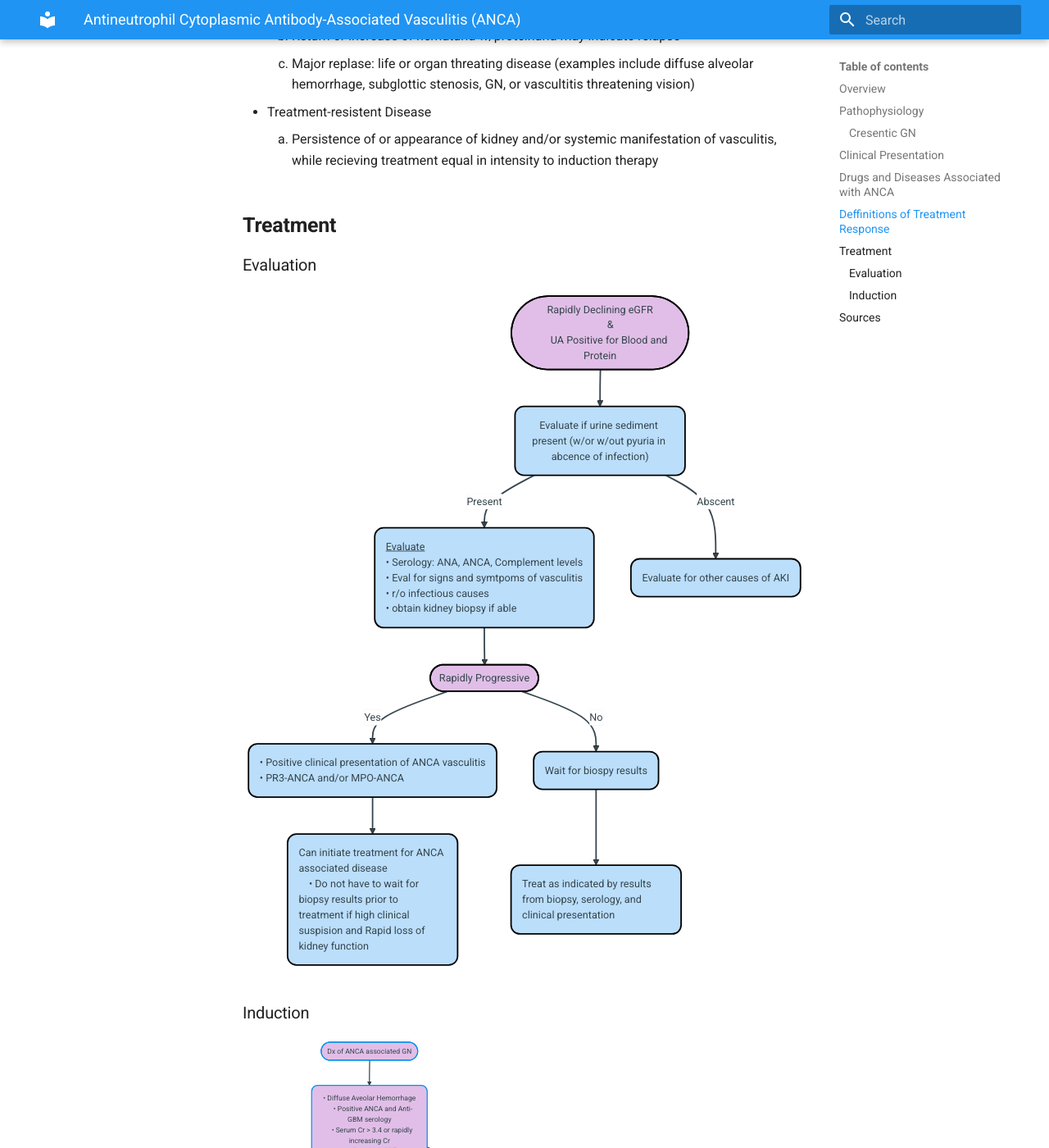
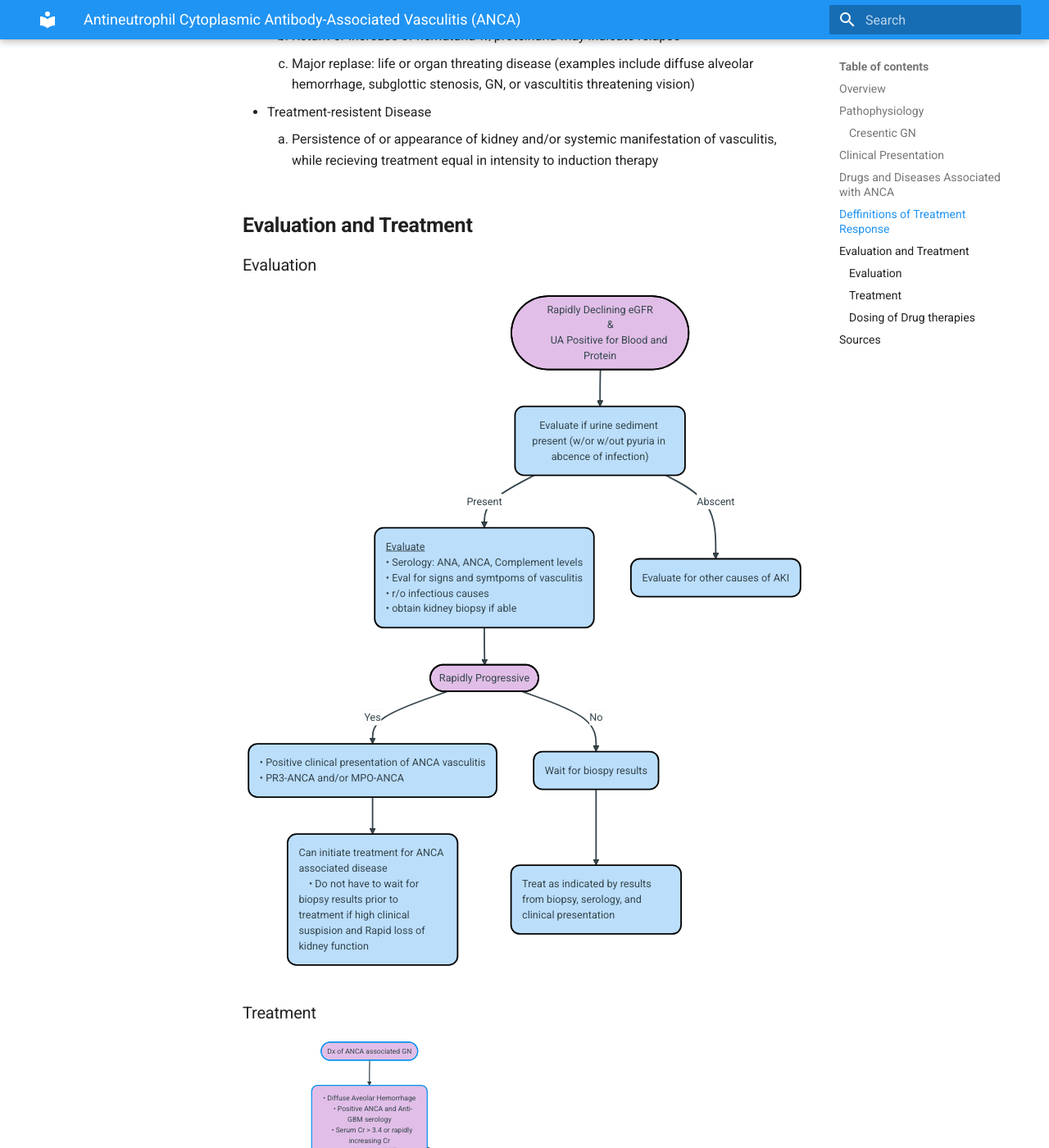
Before and after one commit to TTUNEPH2025/GN, an MkDocs documentation site: the page built from docs/ANCA.md, in a window 1280 px wide and 1400 px high, scrolled down 3022 px. Shown: the whole window at 82% size. Built offline with MkDocs 1.6.1 and Material for MkDocs 9.7.7, drawn with Linux system fonts in a browser that asks for light colours; some of the changed text lies outside the part shown.

Commit message:
Update ANCA.md

````diff
--- a/docs/ANCA.md
+++ b/docs/ANCA.md
@@ -68,7 +68,7 @@
     3. Major replase: life or organ threating disease (examples include diffuse alveolar hemorrhage, subglottic stenosis, GN, or vascultitis threatening vision)
   * Treatment-resistent Disease
     1. Persistence of or appearance of kidney and/or systemic manifestation of vasculitis, while recieving treatment equal in intensity to induction therapy
-## **Treatment**
+## **Evaluation and Treatment**
 ### Evaluation
 ```mermaid
 ---
@@ -109,7 +109,7 @@ flowchart TD
     style n7 fill:#BBDEFB,stroke:#000000,text-align:left
     style n8 fill:#BBDEFB,stroke:#000000,text-align:left
 ```
-### Induction
+### Treatment
 ```mermaid
 ---
 config:
@@ -207,6 +207,7 @@ flowchart TD
     style n28 fill:#FFCDD2
     style n29 fill:#E1BEE7
 ```
+### Dosing of Drug therapies
 
 ## **Sources**
   * [KDIGO Guidlines](https://www.kidney-international.org/action/showPdf?pii=S0085-2538%2823%2900744-5)
````
